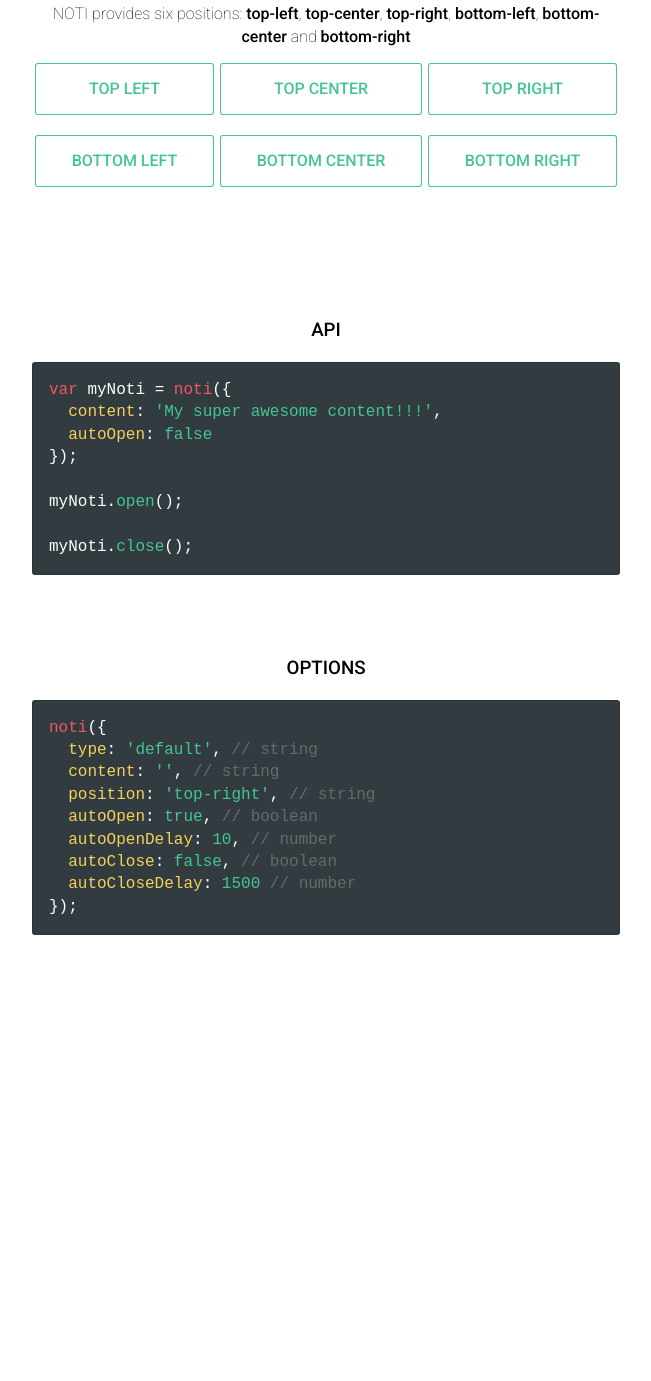
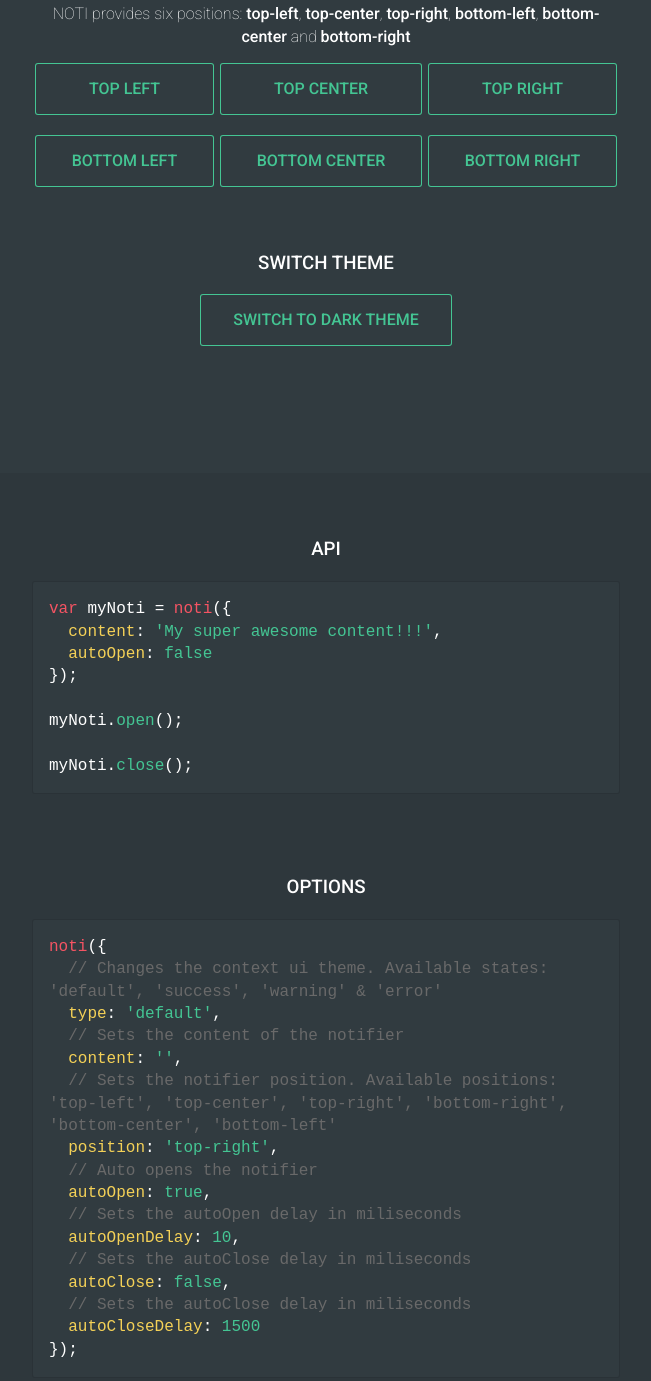
Before and after one commit to weekaah/noti, a website: page index.html in a window 1280 px wide. Shown: the part 1299-2680 px from the top of the page, without its empty margins (314-965 px from the left). Before the commit the page ends 2317 px from the top, so only its background shows below. Drawn offline with Linux system fonts and the light colour scheme; files whose address does not match are found by name.

Commit message:
Update docs

```diff
--- a/index.html
+++ b/index.html
@@ -4,13 +4,14 @@
     <meta charset="utf-8">
     <meta name="viewport" content="width=device-width, initial-scale=1">
     <title>NOTI javascript plugin</title>
-    <link rel="shortcut icon" href="docs/img/favicon.png">
+    <link rel="shortcut icon" href="/img/favicon.png">
     <link href="https://fonts.googleapis.com/css?family=Roboto:100,300,500" rel="stylesheet">
+    <!-- <link href="https://fonts.googleapis.com/css?family=Source+Code+Pro:300" rel="stylesheet"> -->
     <link rel="stylesheet" href="docs/css/normalize.css">
     <link rel="stylesheet" href="docs/css/style.css">
-    <link rel="stylesheet" href="css/noti-dark.css">
+    <link rel="stylesheet" href="docs/noti/noti-dark.min.css">
   </head>
-  <body>
+  <body class="dark body">
 
     <section>
 
@@ -19,7 +20,7 @@
       <br>
 
       <div class="container">
-          <img class="logo" src="docs/img/notilogolight.svg" alt="Noti javascript plugin">
+          <img class="logo" src="img/notilogolight.svg" alt="Noti javascript plugin">
           <br>
           <br>
           <h2>plain javascript popup plugin</h2>
@@ -103,6 +104,19 @@
         </div>
       </div>
 
+      <div class="container" id="theme">
+        <br>
+        <br>
+        <h3>switch theme</h3>
+      </div>
+      <div class="container">
+        <p>
+          <button class="button" id="switch-theme">switch to <span>dark</span> theme</button>
+        </p>
+      </div>
+      <br>
+      <br>
+
       <br>
       <br>
       <br>
@@ -144,16 +158,24 @@
       <pre class="pane">
         <code>
           <span class="code-el">noti</span>({<br>
-            <span class="code-attr">&nbsp;&nbsp;type</span>: <span class="code-prop">'default'</span>,&nbsp;<span class="code-comment">// string</span><br>
-            <span class="code-attr">&nbsp;&nbsp;content</span>: <span class="code-prop">''</span>,&nbsp;<span class="code-comment">// string</span><br>
-            <span class="code-attr">&nbsp;&nbsp;position</span>: <span class="code-prop">'top-right'</span>,&nbsp;<span class="code-comment">// string</span><br>
-            <span class="code-attr">&nbsp;&nbsp;autoOpen</span>: <span class="code-prop">true</span>,&nbsp;<span class="code-comment">// boolean</span><br>
-            <span class="code-attr">&nbsp;&nbsp;autoOpenDelay</span>: <span class="code-prop">10</span>,&nbsp;<span class="code-comment">// number</span><br>
-            <span class="code-attr">&nbsp;&nbsp;autoClose</span>: <span class="code-prop">false</span>,&nbsp;<span class="code-comment">// boolean</span><br>
-            <span class="code-attr">&nbsp;&nbsp;autoCloseDelay</span>: <span class="code-prop">1500</span>&nbsp;<span class="code-comment">// number</span><br>
+            <span class="code-comment">&nbsp;&nbsp;// Changes the context ui theme. Available states: 'default', 'success', 'warning' & 'error'</span><br>
+            <span class="code-attr">&nbsp;&nbsp;type</span>: <span class="code-prop">'default'</span>,<br>
+            <span class="code-comment">&nbsp;&nbsp;// Sets the content of the notifier</span><br>
+            <span class="code-attr">&nbsp;&nbsp;content</span>: <span class="code-prop">''</span>,<br>
+            <span class="code-comment">&nbsp;&nbsp;// Sets the notifier position. Available positions: 'top-left', 'top-center', 'top-right', 'bottom-right', 'bottom-center', 'bottom-left'</span><br>
+            <span class="code-attr">&nbsp;&nbsp;position</span>: <span class="code-prop">'top-right'</span>,<br>
+            <span class="code-comment">&nbsp;&nbsp;// Auto opens the notifier</span><br>
+            <span class="code-attr">&nbsp;&nbsp;autoOpen</span>: <span class="code-prop">true</span>,<br>
+            <span class="code-comment">&nbsp;&nbsp;// Sets the autoOpen delay in miliseconds</span><br>
+            <span class="code-attr">&nbsp;&nbsp;autoOpenDelay</span>: <span class="code-prop">10</span>,<br>
+            <span class="code-comment">&nbsp;&nbsp;// Sets the autoClose delay in miliseconds</span><br>
+            <span class="code-attr">&nbsp;&nbsp;autoClose</span>: <span class="code-prop">false</span>,<br>
+            <span class="code-comment">&nbsp;&nbsp;// Sets the autoClose delay in miliseconds</span><br>
+            <span class="code-attr">&nbsp;&nbsp;autoCloseDelay</span>: <span class="code-prop">1500</span><br>
           });
         </code>
       </pre>
+
     </div>
 
     <br>
```
Also changed, not shown: gulpfile.js (+5 -17 lines).
